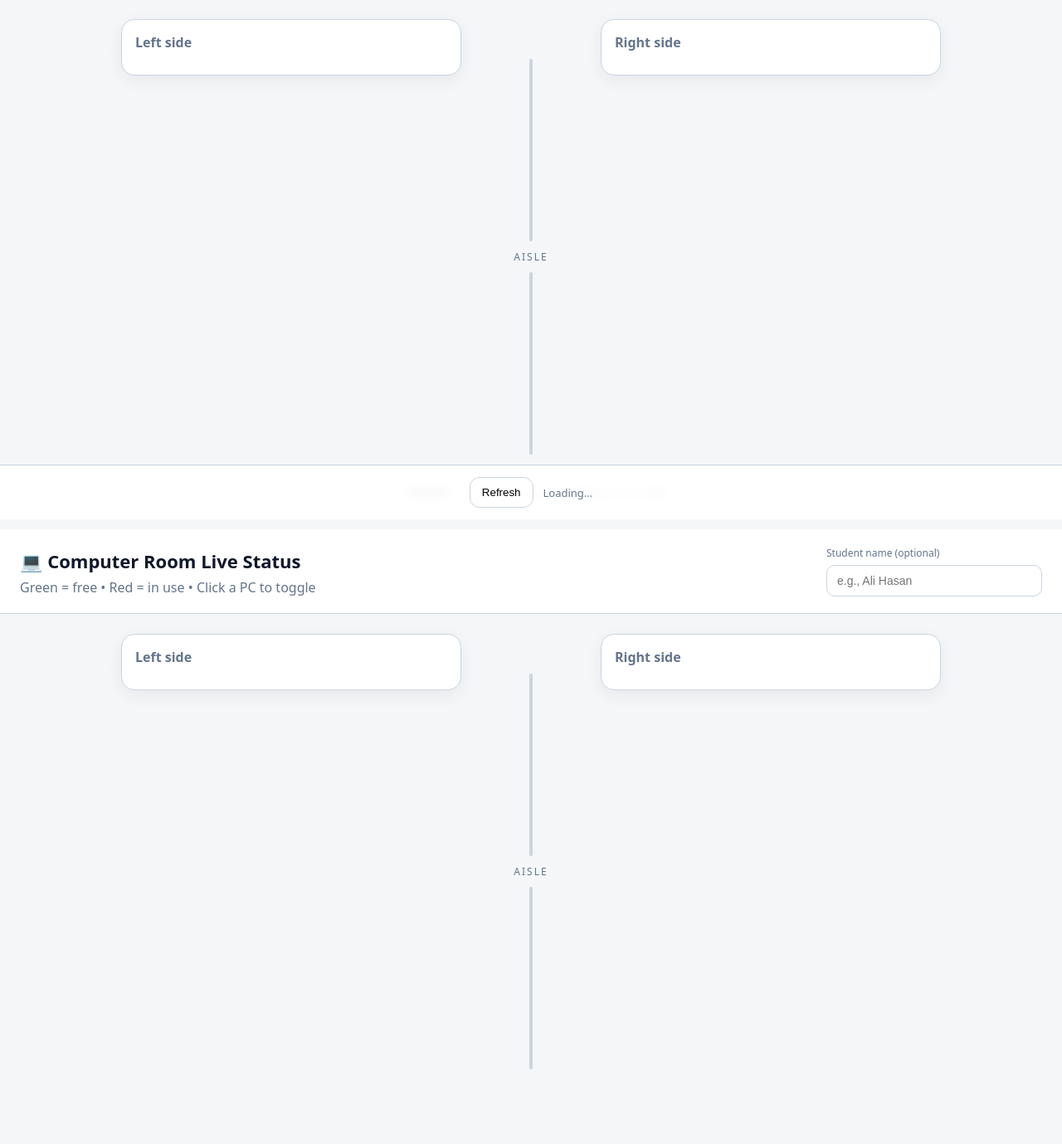
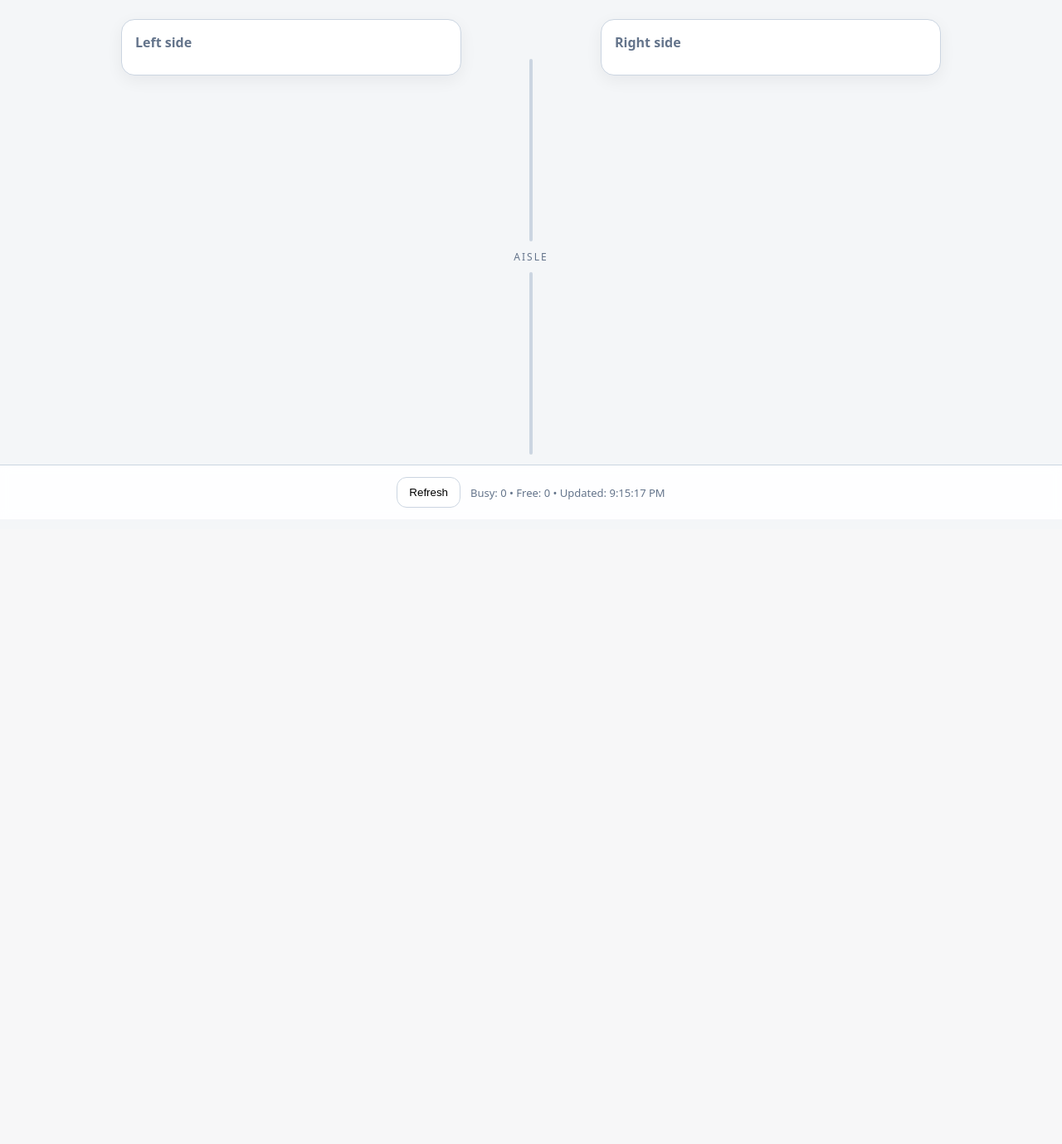
Before and after one commit to aliHasanov22/projectholbie, a Flask app: template templates/index.html in a window 1280 px wide. Shown: the part 174-1553 px from the top of the page at 83% size. After the commit the page ends 786 px from the top, so only its background shows below. Run offline with Flask 3, Linux system fonts and the light colour scheme; the template is opened without the code that fills it, so the values that code supplies are empty; data comes from the database, SQL or seed files in the repository.

Commit message:
Update index.html

```diff
--- a/templates/index.html
+++ b/templates/index.html
@@ -123,76 +123,3 @@
   <script src="/static/app.js"></script>
 </body>
 </html>
-<!DOCTYPE html>
-<html lang="en">
-<head>
-  <meta charset="utf-8" />
-  <meta name="viewport" content="width=device-width, initial-scale=1" />
-  <title>Computer Room Status</title>
-  <link rel="stylesheet" href="/static/style.css" />
-</head>
-<body>
-  <header class="topbar">
-    <div>
-      <h1>💻 Computer Room Live Status</h1>
-      <p>Green = free • Red = in use • Click a PC to toggle</p>
-    </div>
-
-    <div class="namebox">
-      <label>Student name (optional)</label>
-      <input id="studentName" placeholder="e.g., Ali Hasan" />
-    </div>
-  </header>
-
-  <main class="room-wrap">
-    <section class="block">
-      <h2>Left side</h2>
-      <div class="grid">
-        {% for row in layout.left %}
-          {% for pc in row %}
-            {% if pc %}
-              <button class="pc free" data-pc="{{ pc }}" title="{{ pc }}">
-                <span class="pc-id">{{ pc }}</span>
-                <span class="pc-user"></span>
-              </button>
-            {% else %}
-              <div class="empty"></div>
-            {% endif %}
-          {% endfor %}
-        {% endfor %}
-      </div>
-    </section>
-
-    <div class="aisle">
-      <div class="aisle-line"></div>
-      <div class="aisle-text">AISLE</div>
-      <div class="aisle-line"></div>
-    </div>
-
-    <section class="block">
-      <h2>Right side</h2>
-      <div class="grid">
-        {% for row in layout.right %}
-          {% for pc in row %}
-            {% if pc %}
-              <button class="pc free" data-pc="{{ pc }}" title="{{ pc }}">
-                <span class="pc-id">{{ pc }}</span>
-                <span class="pc-user"></span>
-              </button>
-            {% else %}
-              <div class="empty"></div>
-            {% endif %}
-          {% endfor %}
-        {% endfor %}
-      </div>
-    </section>
-  </main>
-
-  <footer class="footer">
-    <button id="refreshBtn">Refresh</button>
-    <span id="statusText">Loading…</span>
-  </footer>
-
-  <script src="/static/app.js"></script>
-</body>
-</html>
```
